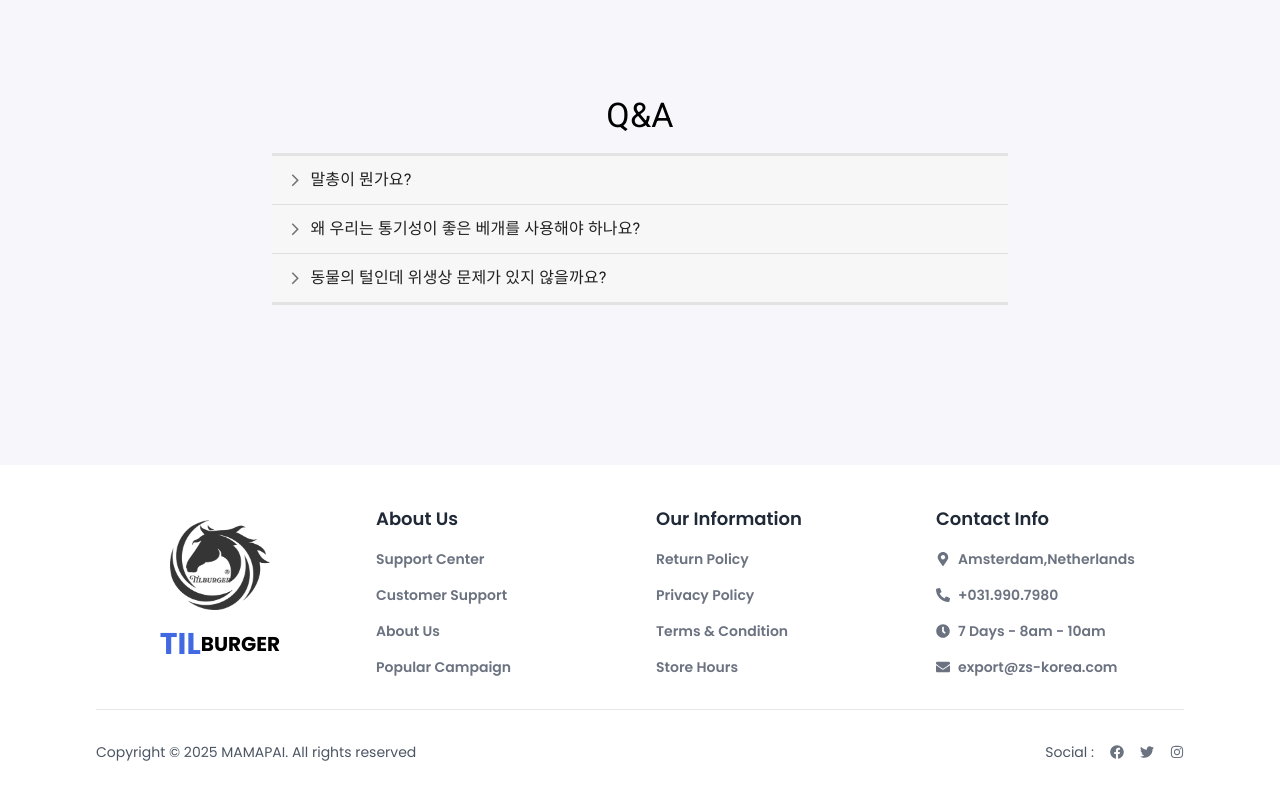
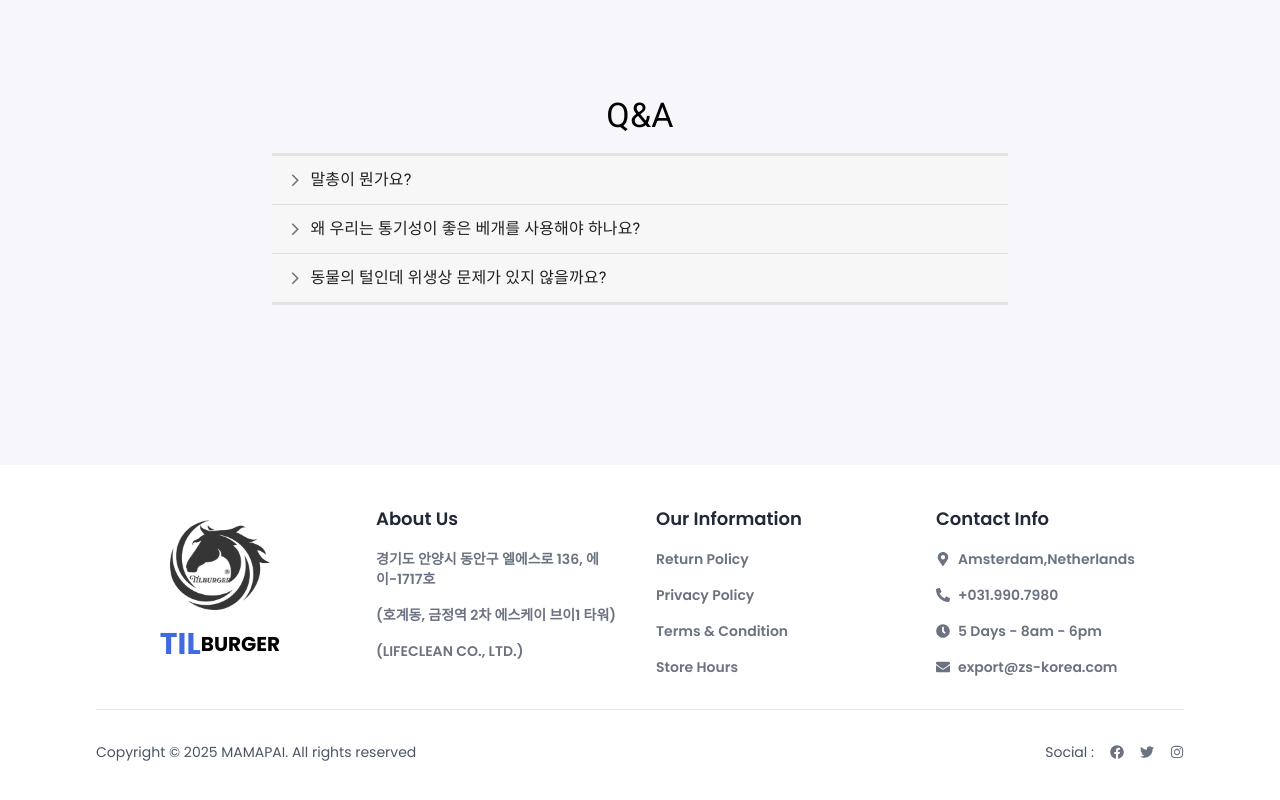
Before and after one commit to damoayo/tilburger, a Next.js app: page / in a window 1280 px wide. Shown: the part 2165-2965 px from the top of the page. Built offline with nearby package versions, Linux system fonts and the light colour scheme; what @mui/material-nextjs would draw is missing.

Commit message:
footer수정

```diff
--- a/components/Home/Footer/Footer.tsx
+++ b/components/Home/Footer/Footer.tsx
@@ -44,10 +44,9 @@ const Footer = () => {
           <div>
             <h3 className="text-lg font-semibold text-gray-800">About Us</h3>
             <ul className="mt-4 space-y-4 text-sm font-semibold text-gray-500">
-              <li>Support Center</li>
-              <li>Customer Support</li>
-              <li>About Us</li>
-              <li>Popular Campaign</li>
+              <li>경기도 안양시 동안구 엘에스로 136, 에이-1717호</li>
+              <li>(호계동, 금정역 2차 에스케이 브이1 타워)</li>
+              <li>(LIFECLEAN CO., LTD.)</li>
             </ul>
           </div>
           {/* Our information Links */}
@@ -77,7 +76,7 @@ const Footer = () => {
                 +031.990.7980
               </li>
               <li className="flex items-center">
-                <FaClock className="mr-2" />7 Days - 8am - 10am
+                <FaClock className="mr-2" />5 Days - 8am - 6pm
               </li>
               <li className="flex items-center">
                 <FaEnvelope className="mr-2" />
```
